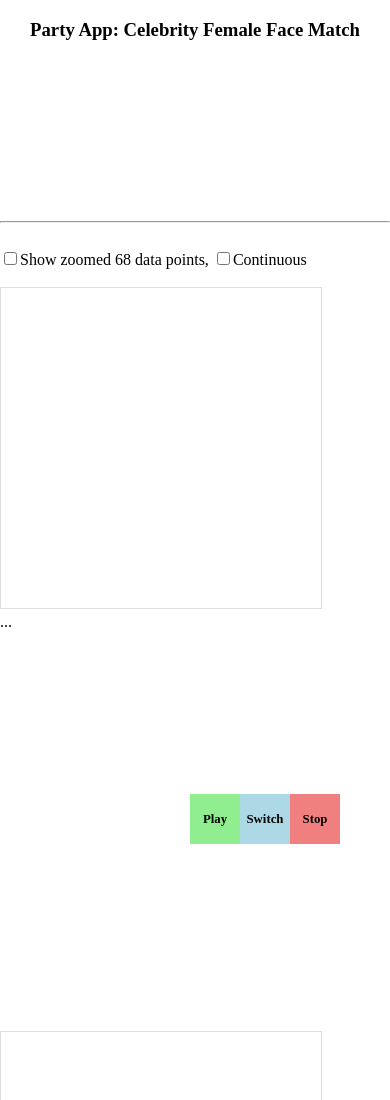
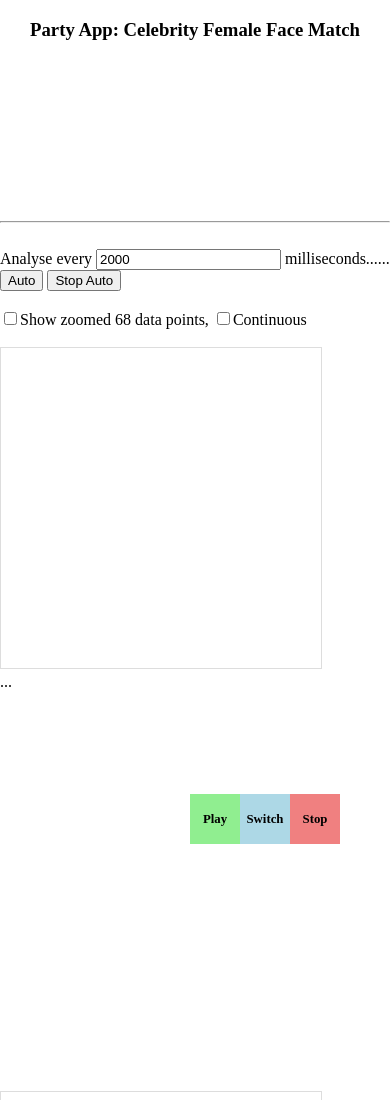
Before and after one commit to cseserv/celebclassify, a plain HTML site: page index.html in a window 390 px wide. Shown: the top 1100 px of the page. Drawn offline with Linux system fonts and the light colour scheme; some packages are replaced by stand-ins of ours.

Commit message:
Update index.html

```diff
--- a/index.html
+++ b/index.html
@@ -178,6 +178,15 @@ app.initialize();
 
 
 <input type="hidden" id="myInFile" size="120" value="https://hpssjellis.github.io/celebclassify/myClassifierModel01.json"> <br>
+
+
+Analyse every <input type="number" id="myInterval" value="2000" size="5"> milliseconds......<br>
+<input type="button" id="myButtonAuto" value="Auto" onclick="{takeAuto()}">
+<input type="button" value="Stop Auto" onclick="{myStopAuto()}"><br><br>
+
+
+
+
 
 <input type=checkbox id="myCheck01" onclick="{
     myChangeCheckBox()
```
